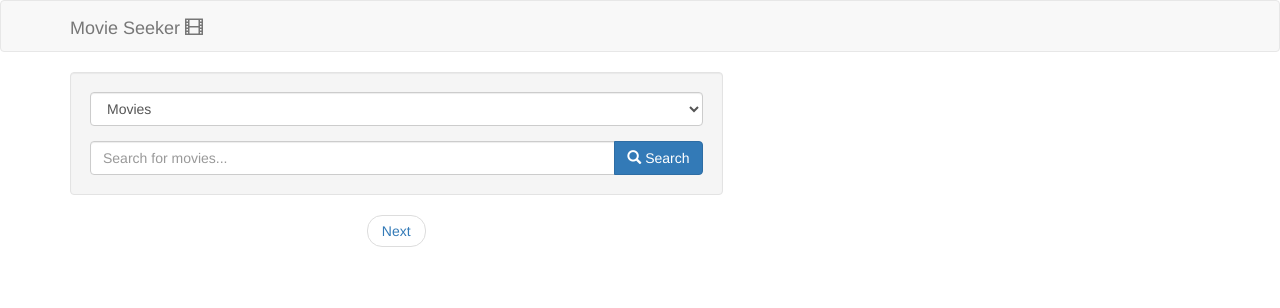
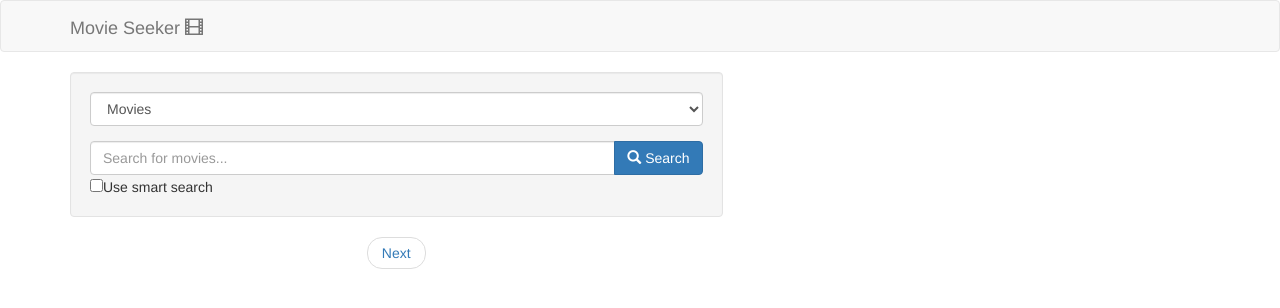
Before and after one commit to finclair/React-Movie-Searcher, a React app: page / in a window 1280 px wide. Shown: the top 308 px of the page. Built offline with nearby package versions, Linux system fonts and the light colour scheme.

Commit message:
Make a feature of automated movie searching. Create a markup for checkbox that can be toggled.

```diff
--- a/src/components/App.js
+++ b/src/components/App.js
@@ -17,6 +17,7 @@ class Application extends Component {
     super(props);
 
     this.searchMovies = this.searchMovies.bind(this);
+    this.searchMoviesAutomated = this.searchMoviesAutomated.bind(this);
     this.doDetailedSearch = this.doDetailedSearch.bind(this);
     this.browseNextPage = this.browseNextPage.bind(this);
     this.browsePreviousPage = this.browsePreviousPage.bind(this);
@@ -50,6 +51,7 @@ class Application extends Component {
       page: 1,
       type: searchCriterias.searchType
     });
+    console.log(completeURL);
     this.fetchOMDbData(completeURL, (movies) => {
       this.setState({
         movies: movies.Search,
@@ -59,6 +61,24 @@ class Application extends Component {
       });
     });
   }
+
+  searchMoviesAutomated(searchCriterias, input) {
+    const completeURL = this.generateURL({
+      s: input,
+      page: 1,
+      type: searchCriterias.searchType
+    });
+    console.log(completeURL);
+    this.fetchOMDbData(completeURL, (movies) => {
+      this.setState({
+        movies: movies.Search,
+        selectedPage: 1,
+        textInput: searchCriterias.input,
+        selectedType: searchCriterias.searchType
+      });
+    });
+  }
+
 
   doDetailedSearch(movie) {
     const completeUrl = this.generateURL({
@@ -116,7 +136,10 @@ class Application extends Component {
         <div className="container">
           <div className="row">
             <div className="col-md-7">
-              <SearchBar onSearching={this.searchMovies} />
+              <SearchBar
+                onSearching={this.searchMovies}
+                onAutomatedSearching={this.searchMoviesAutomated}
+              />
               {this.state.isLoading && <LoadingBar/>}
               <MovieList
                 movies={this.state.movies}
--- a/src/components/SearchBar.js
+++ b/src/components/SearchBar.js
@@ -1,16 +1,14 @@
 import React, { Component } from 'react';
-
-
 
 class SearchBar extends Component {
     constructor(props) {
         super(props);
-        this.state = {input: '', searchType: 'movie'};
+        this.state = {input: '', searchType: 'movie', isChecked: false};
 
         this.onInputChange = this.onInputChange.bind(this);
         this.onFormSubmit = this.onFormSubmit.bind(this);
         this.onSearchTypeChange = this.onSearchTypeChange.bind(this)
-
+        this.onCheckBoxChange = this.onCheckBoxChange.bind(this);
     }
 
     render() {
@@ -35,13 +33,23 @@ class SearchBar extends Component {
                             </button>
                         </span>
                     </div>
+                    <input type="checkbox" checked={this.state.isChecked} onChange={this.onCheckBoxChange} />Use smart search<br />
                 </form>
             </div>
         );
     }
 
+    onCheckBoxChange(event) {
+        this.setState({isChecked: !this.state.isChecked});
+    }
+
     onInputChange(event) {
         this.setState({input: event.target.value});
+
+        if (this.state.isChecked == true && event.target.value.length > 2) {
+            this.props.onAutomatedSearching(this.state, event.target.value);
+        }
+
     }
 
     onFormSubmit(event) {
```
